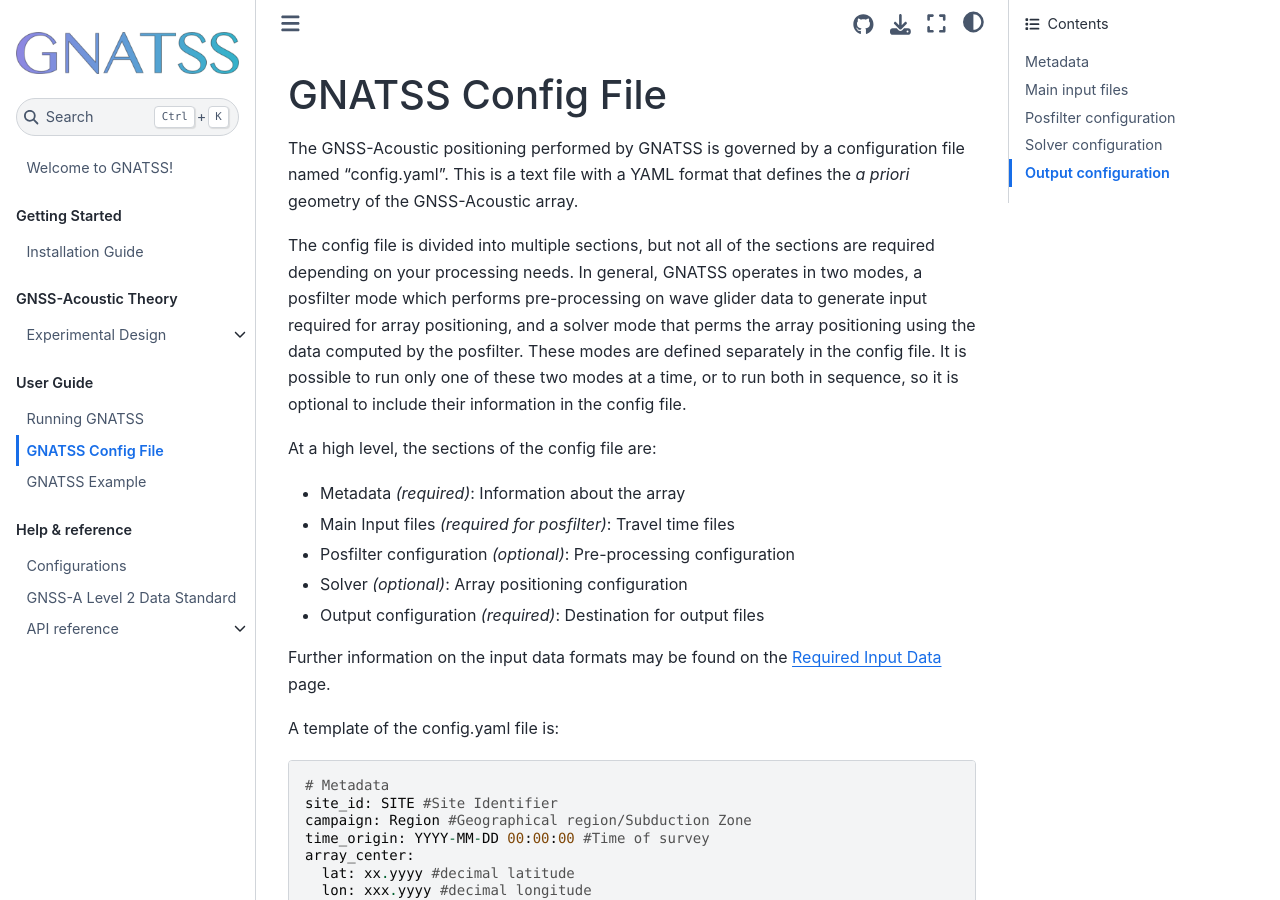
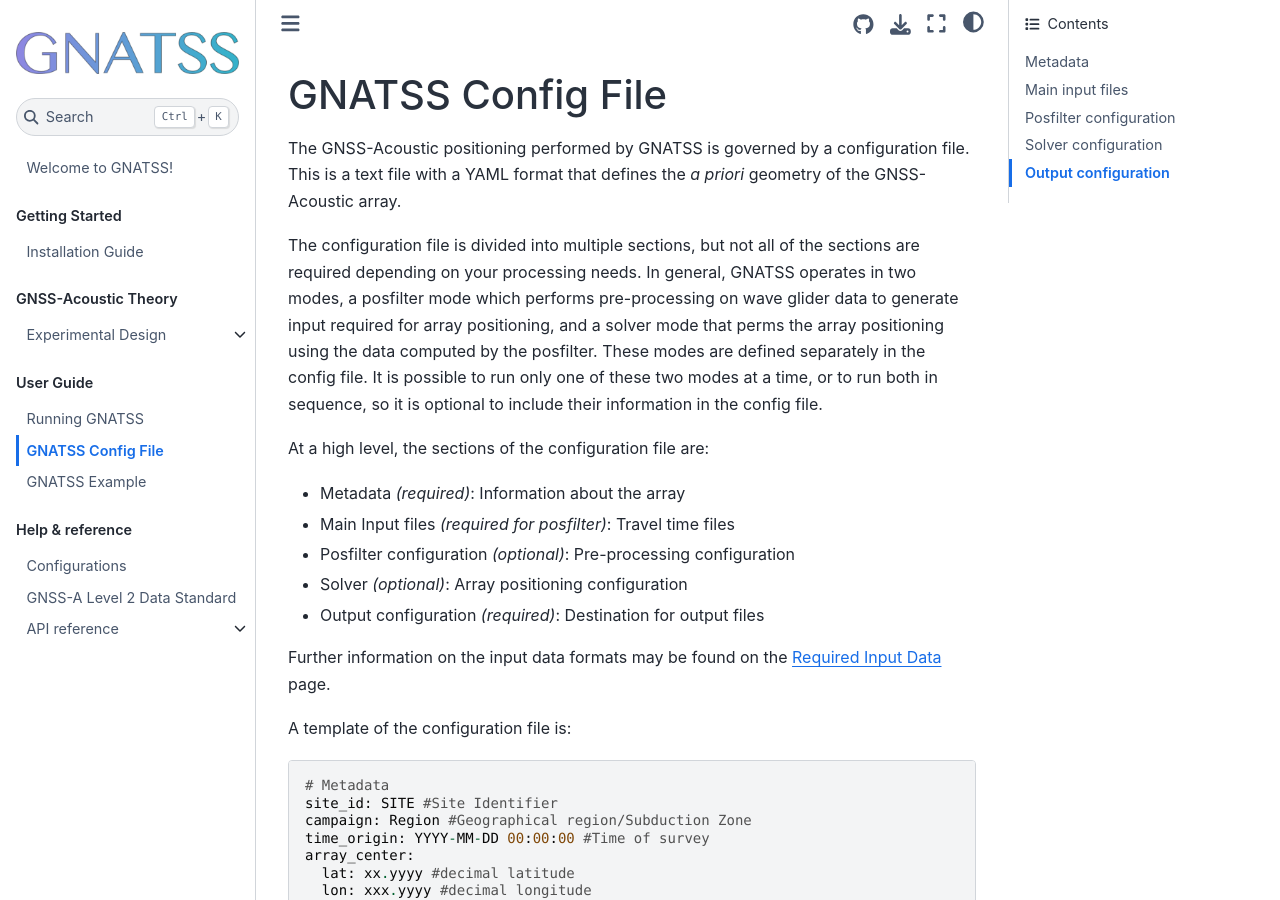
Before and after one commit to seafloor-geodesy/gnatss, a Jupyter Book: the page built from docs/config_yaml.md, in a window 1280 px wide and 900 px high. Built offline with Jupyter Book 1.0.4 settings and Sphinx 7.4.7 and the Sphinx Book theme 1.1.4, drawn with Linux system fonts in a browser that asks for light colours; pages that are not in the unit, such as notebooks, are missing from menus.

Commit message:
docs: minor edits for review

````diff
--- a/docs/config_yaml.md
+++ b/docs/config_yaml.md
@@ -1,19 +1,19 @@
 # GNATSS Config File
 
 The GNSS-Acoustic positioning performed by GNATSS is governed by a configuration
-file named "config.yaml". This is a text file with a YAML format that defines
-the _a priori_ geometry of the GNSS-Acoustic array.
+file. This is a text file with a YAML format that defines the _a priori_
+geometry of the GNSS-Acoustic array.
 
-The config file is divided into multiple sections, but not all of the sections
-are required depending on your processing needs. In general, GNATSS operates in
-two modes, a posfilter mode which performs pre-processing on wave glider data to
-generate input required for array positioning, and a solver mode that perms the
-array positioning using the data computed by the posfilter. These modes are
-defined separately in the config file. It is possible to run only one of these
-two modes at a time, or to run both in sequence, so it is optional to include
-their information in the config file.
+The configuration file is divided into multiple sections, but not all of the
+sections are required depending on your processing needs. In general, GNATSS
+operates in two modes, a posfilter mode which performs pre-processing on wave
+glider data to generate input required for array positioning, and a solver mode
+that perms the array positioning using the data computed by the posfilter. These
+modes are defined separately in the config file. It is possible to run only one
+of these two modes at a time, or to run both in sequence, so it is optional to
+include their information in the config file.
 
-At a high level, the sections of the config file are:
+At a high level, the sections of the configuration file are:
 
 - Metadata _(required)_: Information about the array
 - Main Input files _(required for posfilter)_: Travel time files
@@ -24,7 +24,7 @@
 Further information on the input data formats may be found on the
 [Required Input Data](./input.md) page.
 
-A template of the config.yaml file is:
+A template of the configuration file is:
 
 ```
 # Metadata
````
Also changed, not shown: docs/input.md (+2 -2 lines), docs/position_inversion.md (+33 -30 lines).
